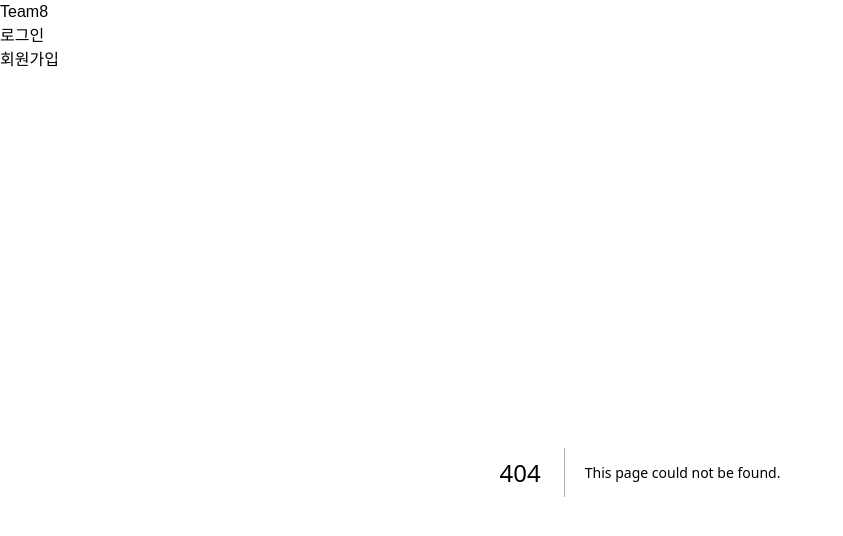
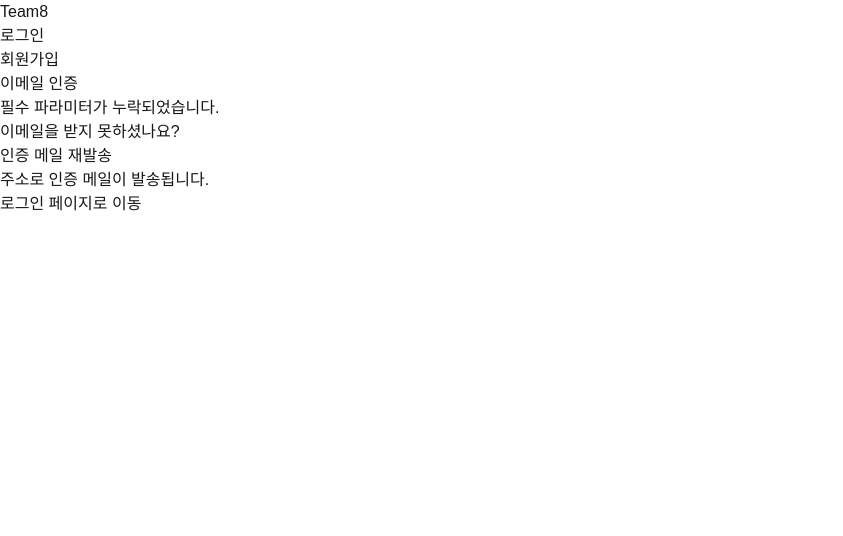
Before and after one commit to prgrms-be-devcourse/NBE3-4-1-Team8, a Next.js app in the folder frontend/: page /verify in a window 1280 px wide. Before the commit this address had no page. Shown: the top 536 px of the page, without its empty margins (0-843 px from the left). Built offline with nearby package versions, Linux system fonts and the light colour scheme.

Commit message:
feat: 이메일 인증 구현 #107

```diff
--- /dev/null
+++ b/frontend/src/app/verify/page.tsx
@@ -0,0 +1,179 @@
+'use client';
+
+import {useEffect, useState} from 'react';
+import {useSearchParams, useRouter} from 'next/navigation';
+import {error} from "next/dist/build/output/log";
+
+export default function VerifyPage() {
+    const searchParams = useSearchParams();
+    const router = useRouter();
+    const [verifying, setVerifying] = useState(true);
+    const [status, setStatus] = useState<'verifying' | 'success' | 'error'>('verifying');
+    const [message, setMessage] = useState('이메일 인증을 진행중입니다...');
+    const [resendLoading, setResendLoading] = useState(false);
+    const [resendCooldown, setResendCooldown] = useState(0);
+
+    const username = searchParams.get('username');
+
+    useEffect(() => {
+        if (resendCooldown > 0) {
+            const timer = setTimeout(() => {
+                setResendCooldown(prev => prev - 1);
+            }, 1000);
+            return () => clearTimeout(timer);
+        }
+    }, [resendCooldown]);
+
+    const handleResendEmail = async () => {
+        if (resendCooldown > 0 || !username || resendLoading) return;
+
+        try {
+            setResendLoading(true);
+            const response = await fetch(`${process.env.NEXT_PUBLIC_API_URL}/auth/code`, {
+                method: 'POST',
+                headers: {
+                    'Content-Type': 'application/json',
+                },
+                body: JSON.stringify({
+                    username: username,
+                    verifyType: 'SIGNUP'
+                })
+            });
+
+            const data = await response.json();
+
+            if (!response.ok) {
+                if (data.code === '400-1') {
+                    router.push('/login');
+                    alert('이미 인증된 회원 입니다.')
+                } else {
+                    throw new Error('이메일 재전송 실패했습니다.');
+                }
+            }
+
+            if (!data.success) {
+                throw new Error(data.message || '이메일 재전송에 실패했습니다.');
+            }
+
+            setResendCooldown(180); // 3분 쿨다운
+        } catch (error) {
+            alert(error instanceof Error ? error.message : '이메일 재전송에 실패했습니다.');
+        } finally {
+            setResendLoading(false);
+        }
+    };
+
+    useEffect(() => {
+        const verifyEmail = async () => {
+            try {
+                const certificationCode = searchParams.get('certificationCode');
+                const verifyType = searchParams.get('verifyType');
+
+                if (!username || !certificationCode || !verifyType) {
+                    throw new Error('필수 파라미터가 누락되었습니다.');
+                }
+
+                const response = await fetch(`${process.env.NEXT_PUBLIC_API_URL}/auth/verify`, {
+                    method: 'POST',
+                    headers: {
+                        'Content-Type': 'application/json',
+                    },
+                    body: JSON.stringify({
+                        username,
+                        certificationCode,
+                        verifyType
+                    })
+                });
+
+                const data = await response.json();
+
+                if (!response.ok) {
+                    if (data.code === '400-1') {
+                        router.push('/login');
+                        alert('이미 인증된 회원 입니다.');
+                    } else {
+                        throw new Error('인증에 실패했습니다.');
+                    }
+                }
+
+
+                if (!data.success) {
+                    throw new Error(data.message || '인증에 실패했습니다.');
+                }
+
+                setStatus('success');
+                setMessage('이메일 인증이 완료되었습니다.');
+
+                setTimeout(() => {
+                    router.push('/login');
+                }, 3000);
+
+            } catch (error) {
+                setStatus('error');
+                setMessage(error instanceof Error ? error.message : '인증에 실패했습니다.');
+            } finally {
+                setVerifying(false);
+            }
+        };
+
+        verifyEmail();
+    }, [searchParams, router, username]);
+
+    return (
+        <div className="min-h-screen flex items-center justify-center bg-gray-50">
+            <div className="max-w-md w-full space-y-8 p-8 bg-white rounded-lg shadow-lg">
+                <div className="text-center">
+                    <h2 className="mt-6 text-3xl font-extrabold text-gray-900">
+                        이메일 인증
+                    </h2>
+                    <div className="mt-4">
+                        {status === 'verifying' && (
+                            <div className="animate-spin rounded-full h-8 w-8 border-b-2 border-gray-900 mx-auto"></div>
+                        )}
+                        <p className={`mt-4 text-lg ${
+                            status === 'success' ? 'text-green-600' :
+                                status === 'error' ? 'text-red-600' :
+                                    'text-gray-600'
+                        }`}>
+                            {message}
+                        </p>
+
+                        {(status === 'error' || status === 'verifying') && (
+                            <div className="mt-6 space-y-4">
+                                <p className="text-sm text-gray-600">
+                                    이메일을 받지 못하셨나요?
+                                </p>
+                                <button
+                                    onClick={handleResendEmail}
+                                    disabled={resendLoading || resendCooldown > 0}
+                                    className="inline-flex items-center px-4 py-2 border border-transparent text-sm font-medium rounded-md text-white bg-gray-800 hover:bg-gray-700 focus:outline-none focus:ring-2 focus:ring-offset-2 focus:ring-gray-500 disabled:opacity-50 disabled:cursor-not-allowed"
+                                >
+                                    {resendLoading ? '전송중...' :
+                                        resendCooldown > 0 ? `재전송 대기 (${resendCooldown}초)` :
+                                            '인증 메일 재발송'}
+                                </button>
+                                <p className="text-xs text-gray-500">
+                                    {username} 주소로 인증 메일이 발송됩니다.
+                                </p>
+                            </div>
+                        )}
+
+                        {status === 'success' && (
+                            <p className="mt-2 text-sm text-gray-500">
+                                잠시 후 로그인 페이지로 이동합니다...
+                            </p>
+                        )}
+                        {status === 'error' && (
+                            <button
+                                onClick={() => router.push('/login')}
+                                className="mt-4 inline-flex items-center px-4 py-2 border border-transparent text-sm font-medium rounded-md text-white bg-gray-800 hover:bg-gray-700 focus:outline-none focus:ring-2 focus:ring-offset-2 focus:ring-gray-500"
+                            >
+                                로그인 페이지로 이동
+                            </button>
+                        )}
+                    </div>
+                </div>
+            </div>
+        </div>
+    );
+}
```
